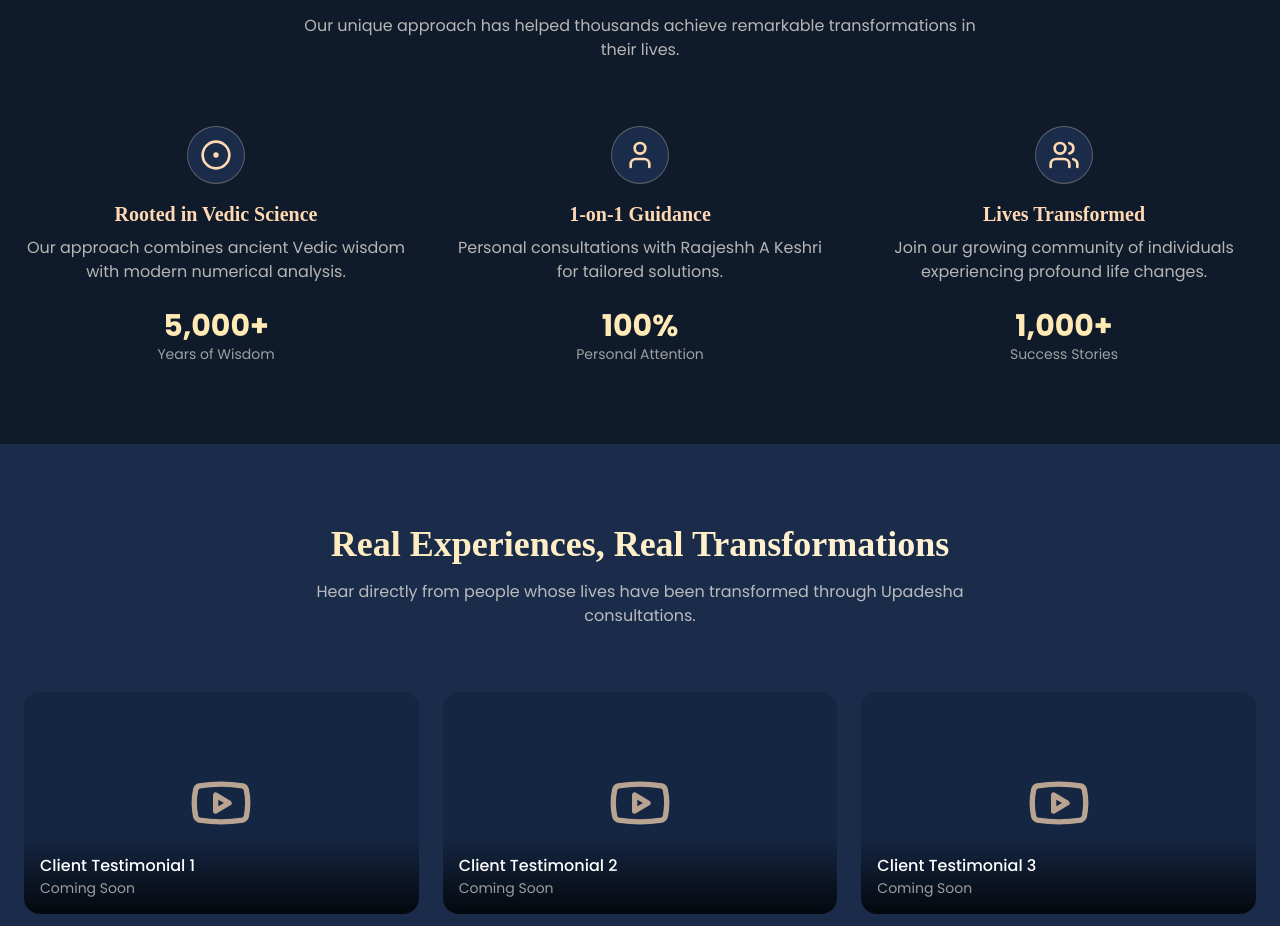
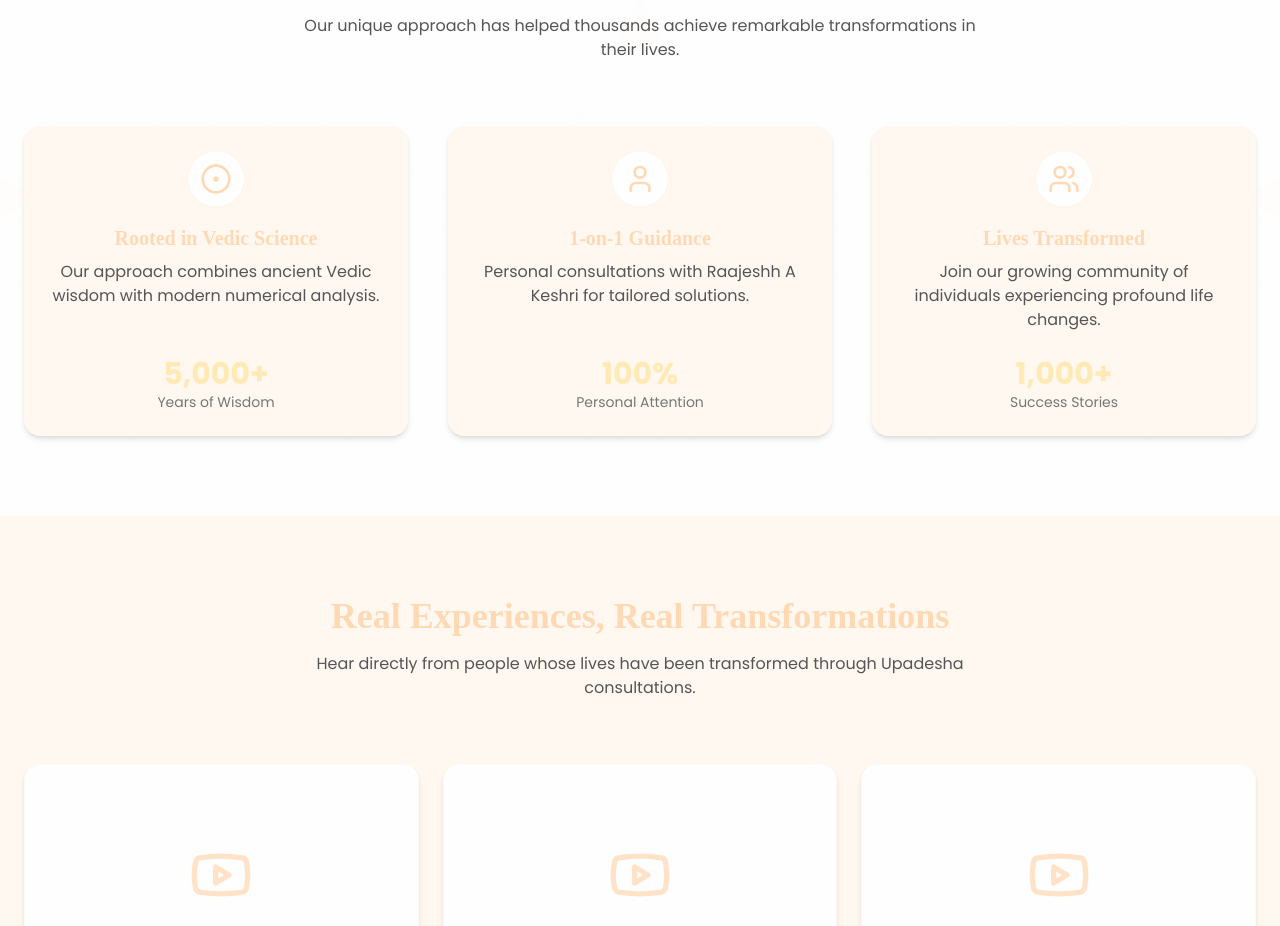
Before and after one commit to arnab-1/upadesha-aura-design, a React (Vite) app: page / in a window 1280 px wide. Shown: the part 1690-2616 px from the top of the page. Built offline with nearby package versions, Linux system fonts and the light colour scheme; a web font is replaced by a local one.

Commit message:
Refactor: Improve color contrast and readability

```diff
--- a/src/components/HeroSection.tsx
+++ b/src/components/HeroSection.tsx
@@ -31,7 +31,7 @@ const HeroSection = () => {
   }, []);
 
   return (
-    <section className="relative min-h-screen flex items-center justify-center overflow-hidden pt-16">
+    <section className="relative min-h-screen flex items-center justify-center overflow-hidden pt-16 bg-cream">
       {/* Star Background */}
       <div className="absolute inset-0 overflow-hidden">
         {stars.map((star) => (
@@ -66,16 +66,16 @@ const HeroSection = () => {
             />
           </div>
 
-          <h1 className="text-4xl md:text-5xl lg:text-6xl font-bold mb-4 leading-tight golden-text">
+          <h1 className="text-4xl md:text-5xl lg:text-6xl font-bold mb-4 leading-tight text-saffron">
             Discover everything yourself with Upadesha
           </h1>
 
-          <p className="text-lg md:text-xl text-cream/90 mb-6">
+          <p className="text-lg md:text-xl text-[#444444] mb-6">
             UPADESHA by Raajeshh A Keshri is your gateway to powerful 180° life
             transformation through the science of numerology.
           </p>
 
-          <p className="text-base md:text-lg text-cream/70 mb-8 max-w-2xl mx-auto">
+          <p className="text-base md:text-lg text-[#555555] mb-8 max-w-2xl mx-auto">
             We decode your unique numbers to unlock hidden potential, clear blockages,
             and attract abundance in health, wealth, and relationships. Real change
             starts here — experience clarity, purpose, and unstoppable growth with
@@ -84,14 +84,14 @@ const HeroSection = () => {
 
           <a
             href="#consult"
-            className="inline-block rounded-full bg-gold hover:bg-gold/90 px-8 py-3 text-lg font-medium text-midnight shadow-lg transition-all hover:scale-105 animate-glow"
+            className="inline-block rounded-full bg-saffron hover:bg-saffron/90 px-8 py-3 text-lg font-medium text-[#333333] shadow-lg transition-all hover:scale-105 animate-glow"
           >
             Consult Now
           </a>
         </div>
       </div>
 
-      <div className="absolute bottom-0 left-0 w-full h-24 bg-gradient-to-t from-midnight to-transparent" />
+      <div className="absolute bottom-0 left-0 w-full h-24 bg-gradient-to-t from-cream to-transparent" />
     </section>
   );
 };
--- a/src/components/Navbar.tsx
+++ b/src/components/Navbar.tsx
@@ -21,11 +21,11 @@ const Navbar = () => {
   return (
     <nav className={cn(
       "fixed top-0 w-full z-50 transition-all duration-300 px-4 md:px-8",
-      scrolled ? "py-2 bg-midnight/90 backdrop-blur-lg shadow-lg" : "py-4 bg-transparent"
+      scrolled ? "py-2 bg-cream/90 backdrop-blur-lg shadow-lg" : "py-4 bg-transparent"
     )}>
       <div className="container mx-auto flex justify-between items-center">
         <a href="/" className={cn(
-          "text-gold text-xl md:text-2xl font-bold transition-all duration-300",
+          "text-saffron text-xl md:text-2xl font-bold transition-all duration-300",
           scrolled ? "scale-90" : ""
         )}>
           UPADESHA
@@ -38,7 +38,7 @@ const Navbar = () => {
         </div>
         <a
           href="#consult"
-          className="rounded-full bg-saffron hover:bg-saffron/90 px-5 py-2 text-sm font-medium text-white shadow transition-all hover:scale-105"
+          className="rounded-full bg-saffron hover:bg-saffron/90 px-5 py-2 text-sm font-medium text-[#333333] shadow transition-all hover:scale-105"
         >
           Consult Now
         </a>
@@ -50,7 +50,7 @@ const Navbar = () => {
 const NavLink = ({ href, children }: { href: string; children: React.ReactNode }) => (
   <a
     href={href}
-    className="text-cream/80 hover:text-gold transition-colors duration-300 font-medium"
+    className="text-[#444444] hover:text-saffron transition-colors duration-300 font-medium"
   >
     {children}
   </a>
--- a/src/components/VideoReviewsSection.tsx
+++ b/src/components/VideoReviewsSection.tsx
@@ -6,13 +6,13 @@ const VideoReviewsSection = () => {
   const videoPlaceholders = Array(6).fill(null);
 
   return (
-    <section id="reviews" className="py-20 bg-midnight-50">
+    <section id="reviews" className="py-20 bg-cream">
       <div className="container mx-auto px-6">
         <div className="text-center mb-16">
-          <h2 className="text-3xl md:text-4xl font-bold mb-4 golden-text">
+          <h2 className="text-3xl md:text-4xl font-bold mb-4 text-saffron">
             Real Experiences, Real Transformations
           </h2>
-          <p className="text-cream/70 max-w-2xl mx-auto">
+          <p className="text-[#555555] max-w-2xl mx-auto">
             Hear directly from people whose lives have been transformed through Upadesha consultations.
           </p>
         </div>
@@ -21,14 +21,14 @@ const VideoReviewsSection = () => {
           {videoPlaceholders.map((_, index) => (
             <div
               key={index}
-              className="aspect-video bg-midnight-100 rounded-lg overflow-hidden relative group"
+              className="aspect-video bg-cream-50 border border-saffron/10 rounded-lg overflow-hidden relative group shadow-md"
             >
               <div className="absolute inset-0 flex items-center justify-center">
                 <Youtube className="w-16 h-16 text-saffron opacity-70 group-hover:opacity-100 transition-opacity" />
               </div>
-              <div className="absolute bottom-0 left-0 w-full p-4 bg-gradient-to-t from-black/80 to-transparent">
-                <p className="text-white font-medium">Client Testimonial {index + 1}</p>
-                <p className="text-cream/60 text-sm">Coming Soon</p>
+              <div className="absolute bottom-0 left-0 w-full p-4 bg-gradient-to-t from-cream-50/90 to-transparent">
+                <p className="text-[#444444] font-medium">Client Testimonial {index + 1}</p>
+                <p className="text-[#777777] text-sm">Coming Soon</p>
               </div>
             </div>
           ))}
--- a/src/components/WhyUpadeshaSection.tsx
+++ b/src/components/WhyUpadeshaSection.tsx
@@ -27,30 +27,30 @@ const WhyUpadeshaSection = () => {
   ];
 
   return (
-    <section id="why-upadesha" className="py-20 relative">
+    <section id="why-upadesha" className="py-20 relative bg-cream-50">
       <div
         className="absolute inset-0 bg-yantra-pattern bg-center opacity-5"
       />
 
       <div className="container mx-auto px-6 relative z-10">
         <div className="text-center mb-16">
-          <h2 className="text-3xl md:text-4xl font-bold mb-4 golden-text">Why Upadesha Works</h2>
-          <p className="text-cream/70 max-w-2xl mx-auto">
+          <h2 className="text-3xl md:text-4xl font-bold mb-4 text-saffron">Why Upadesha Works</h2>
+          <p className="text-[#555555] max-w-2xl mx-auto">
             Our unique approach has helped thousands achieve remarkable transformations in their lives.
           </p>
         </div>
 
         <div className="grid grid-cols-1 md:grid-cols-3 gap-10">
           {reasons.map((reason, index) => (
-            <div key={index} className="flex flex-col items-center text-center">
-              <div className="mb-4 p-3 rounded-full bg-midnight-50 border border-saffron/30">
+            <div key={index} className="flex flex-col items-center text-center p-6 rounded-2xl bg-cream shadow-md">
+              <div className="mb-4 p-3 rounded-full bg-cream-50 border border-saffron/30">
                 {reason.icon}
               </div>
               <h3 className="text-xl font-bold mb-2 text-saffron">{reason.title}</h3>
-              <p className="text-cream/70 mb-6">{reason.description}</p>
+              <p className="text-[#555555] mb-6">{reason.description}</p>
               <div className="mt-auto">
                 <div className="text-3xl font-bold text-gold">{reason.count}</div>
-                <div className="text-cream/60 text-sm">{reason.label}</div>
+                <div className="text-[#777777] text-sm">{reason.label}</div>
               </div>
             </div>
           ))}
--- a/src/pages/Index.tsx
+++ b/src/pages/Index.tsx
@@ -10,7 +10,7 @@ import Footer from "../components/Footer";
 
 const Index = () => {
   return (
-    <div className="bg-midnight text-cream min-h-screen">
+    <div className="bg-cream text-[#333333] min-h-screen">
       <Navbar />
       <HeroSection />
       <ServicesSection />
--- a/tailwind.config.ts
+++ b/tailwind.config.ts
@@ -1,4 +1,3 @@
-
 import type { Config } from "tailwindcss";
 
 export default {
@@ -31,8 +30,8 @@ export default {
 				foreground: 'hsl(var(--foreground))',
 				midnight: {
 					DEFAULT: '#0F1A2A',
-					50: '#1A2C4A',
-					100: '#152642'
+					50: '#f0f4f8',
+					100: '#e6edf5'
 				},
 				saffron: {
 					DEFAULT: '#ffd9b3',
```
Also changed, not shown: src/components/Footer.tsx (+18 -17 lines).
